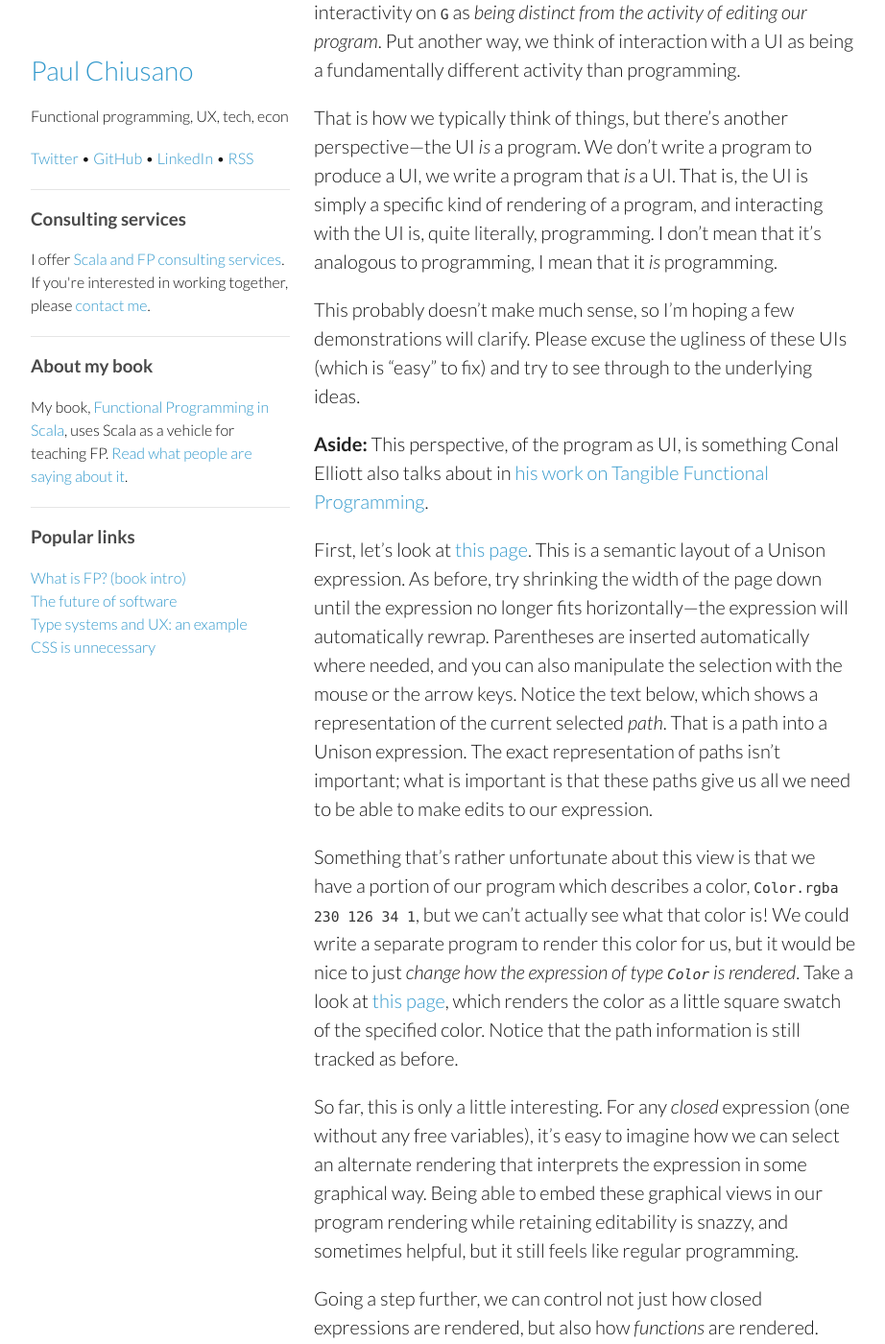
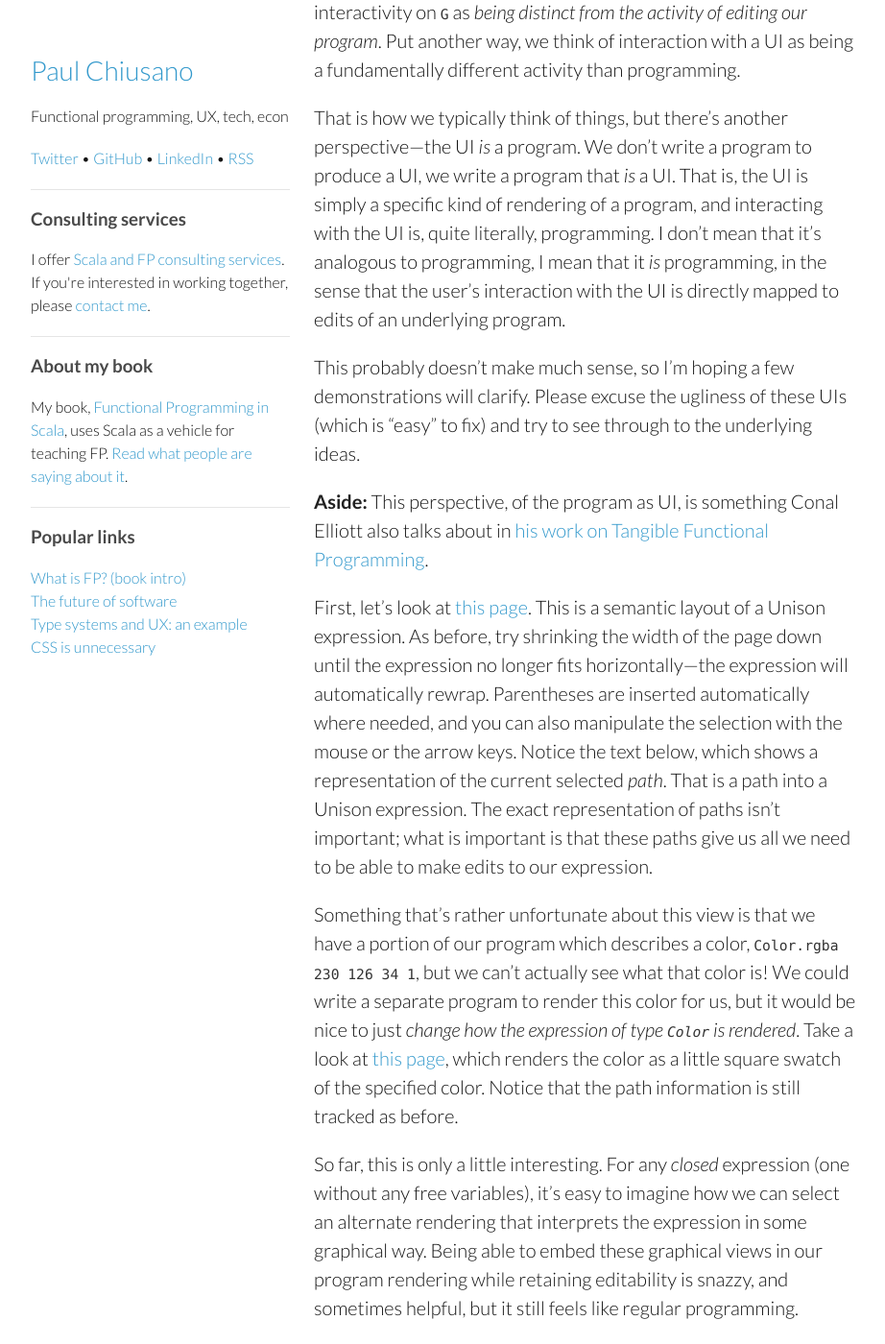
Before and after one commit to pchiusano/pchiusano.github.io, a Jekyll site: the page built from _posts/2014-11-13-program-as-ui.markdown, in a window 1280 px wide and 1400 px high, scrolled down 572 px. Shown: the whole window at 96% size, without its empty margins (178-1100 px from the left). Built offline with Jekyll 4.4.1, drawn with Linux system fonts in a browser that asks for light colours; comment, search, counter and statistics services are not loaded; some of the changed text lies outside the part shown.

Commit message:
Update 2014-11-13-program-as-ui.markdown

````diff
--- a/_posts/2014-11-13-program-as-ui.markdown
+++ b/_posts/2014-11-13-program-as-ui.markdown
@@ -8,7 +8,7 @@ In [an earlier post](/2014-09-30/semantic-layout), I showed a demo of semantic p
 
 We typically think of programs as being represented by their textual form. If we want to produce a UI, we write a program *whose output* is some sort of renderable graphical object---perhaps a pile of HTML/CSS/JS. Let's consider this a form of compilation from our program to our graphical object, `G`. Like most forms of compilation, changes to the compiled output can't be trivially reflected back into our source program. As a result, we tend to think of edits and interactivity on `G` as _being distinct from the activity of editing our program_. Put another way, we think of interaction with a UI as being a fundamentally different activity than programming.
 
-That is how we typically think of things, but there's another perspective---the UI *is* a program. We don't write a program to produce a UI, we write a program that *is* a UI. That is, the UI is simply a specific kind of rendering of a program, and interacting with the UI is, quite literally, programming. I don't mean that it's analogous to programming, I mean that it *is* programming.
+That is how we typically think of things, but there's another perspective---the UI *is* a program. We don't write a program to produce a UI, we write a program that *is* a UI. That is, the UI is simply a specific kind of rendering of a program, and interacting with the UI is, quite literally, programming. I don't mean that it's analogous to programming, I mean that it *is* programming, in the sense that the user's interaction with the UI is directly mapped to edits of an underlying program.
 
 This probably doesn't make much sense, so I'm hoping a few demonstrations will clarify. Please excuse the ugliness of these UIs (which is "easy" to fix) and try to see through to the underlying ideas.
 
@@ -20,7 +20,7 @@ Something that's rather unfortunate about this view is that we have a portion of
 
 So far, this is only a little interesting. For any _closed_ expression (one without any free variables), it's easy to imagine how we can select an alternate rendering that interprets the expression in some graphical way. Being able to embed these graphical views in our program rendering while retaining editability is snazzy, and sometimes helpful, but it still feels like regular programming.
 
-Going a step further, we can control not just how closed expressions are rendered, but also how _functions_ are rendered. Have a look at [this page](/unison/demo-42.html). What are we looking at? Well, it's a normal (albeit ugly) web page. It's also a rendering of the expression `answer 42`, where answer is perhaps defined as:
+Going a step further, we can control not just how closed expressions are rendered, but also how _function application_ is rendered. Have a look at [this page](/unison/demo-42.html). What are we looking at? Well, it's a normal (albeit ugly) web page. It's also a rendering of the expression `answer 42`, where answer is perhaps defined as:
 
 ```Haskell
 answer 42 = True
````
